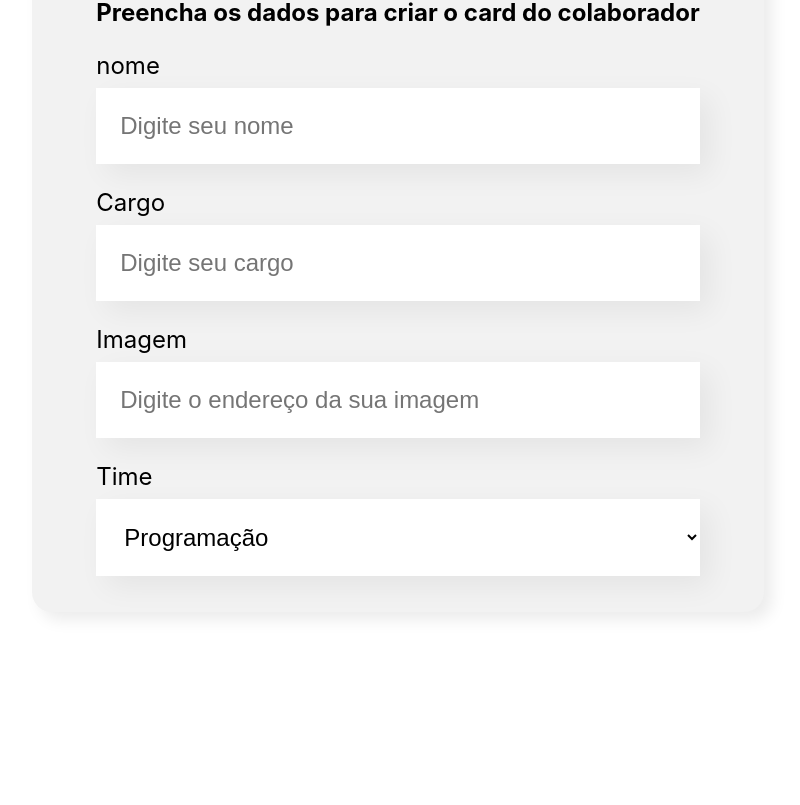
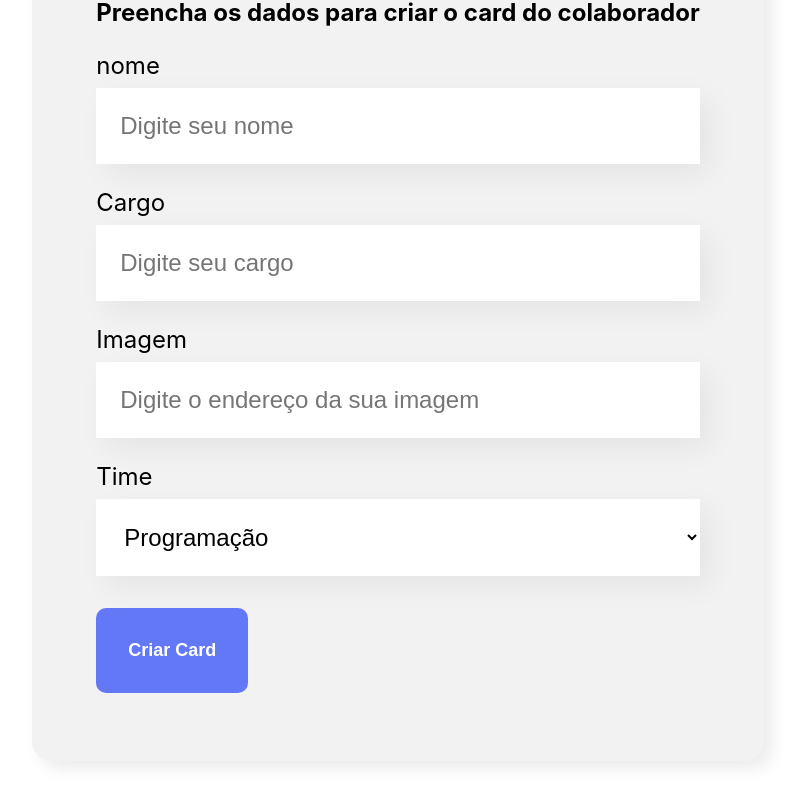
Before and after one commit to devjuanmarcos/Formacao-alura-Explore-React-com-JavaScript, a React (Create React App) app in the folder organo/: page / in a window 1280 px wide. Shown: the part 636-1441 px from the top of the page, without its empty margins (242-1042 px from the left). Before the commit the page ends 1328 px from the top, so only its background shows below. Built offline with nearby package versions, Linux system fonts and the light colour scheme.

Commit message:
botao criar card

```diff
--- /dev/null
+++ b/organo/src/componentes/Botao/Botao.css
@@ -0,0 +1,15 @@
+.botao {
+    background-color: #6278f7;
+    border-radius: 10px;
+    font-weight: 700;
+    font-size: 18px;
+    padding: 32px;
+    border: none;
+    cursor: pointer;
+    color: #fff;
+    margin: 32px 0;
+}
+
+.botao:hover {
+    color: #95ffd4
+}
--- /dev/null
+++ b/organo/src/componentes/Botao/index.js
@@ -0,0 +1,7 @@
+import "./Botao.css";
+
+const Botao = (props) => {
+  return <button className="botao">{props.children}</button>;
+};
+
+export default Botao;
--- a/organo/src/componentes/Formulario/index.js
+++ b/organo/src/componentes/Formulario/index.js
@@ -1,6 +1,7 @@
 import "./Formulario.css";
 import CampoTexto from "../CampoTexto";
 import ListaSuspensa from "../ListaSuspensa";
+import Botao from "../Botao";
 
 const Formulario = () => {
   const times = [
@@ -24,6 +25,7 @@
           placeholder="Digite o endereço da sua imagem"
         />
         <ListaSuspensa label="Time" itens={times} />
+        <Botao>Criar Card</Botao>
       </form>
     </section>
   );
```
